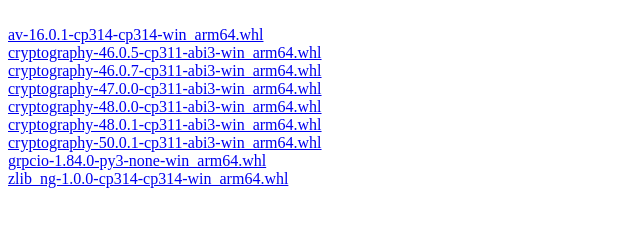
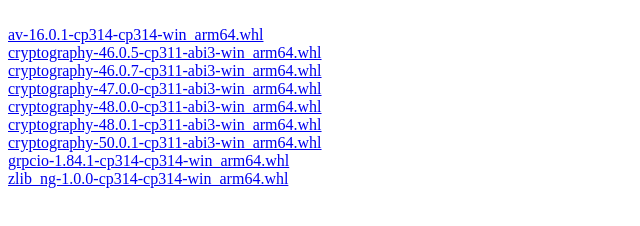
Before and after one commit to AlexxIT/python-wheels, a plain HTML site: page index.html in a window 1280 px wide. Shown: the full height of the page, 0-640 px from the left. Drawn offline with Linux system fonts and the light colour scheme.

Commit message:
Add latest grpcio wheel

```diff
--- a/index.html
+++ b/index.html
@@ -12,7 +12,7 @@
     <a href="wheels/cryptography-48.0.0-cp311-abi3-win_arm64.whl"><br>cryptography-48.0.0-cp311-abi3-win_arm64.whl</a>
     <a href="wheels/cryptography-48.0.1-cp311-abi3-win_arm64.whl"><br>cryptography-48.0.1-cp311-abi3-win_arm64.whl</a>
     <a href="wheels/cryptography-50.0.1-cp311-abi3-win_arm64.whl"><br>cryptography-50.0.1-cp311-abi3-win_arm64.whl</a>
-    <a href="wheels/grpcio-1.84.0-py3-none-win_arm64.whl"><br>grpcio-1.84.0-py3-none-win_arm64.whl</a>
+    <a href="wheels/grpcio-1.84.1-cp314-cp314-win_arm64.whl"><br>grpcio-1.84.1-cp314-cp314-win_arm64.whl</a>
     <a href="wheels/zlib_ng-1.0.0-cp314-cp314-win_arm64.whl"><br>zlib_ng-1.0.0-cp314-cp314-win_arm64.whl</a>
 </body>
 </html>
```
Also changed, not shown: 3 other files.
